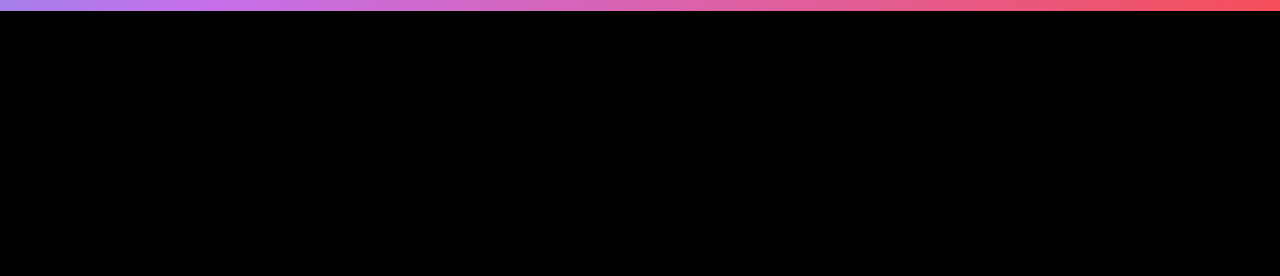
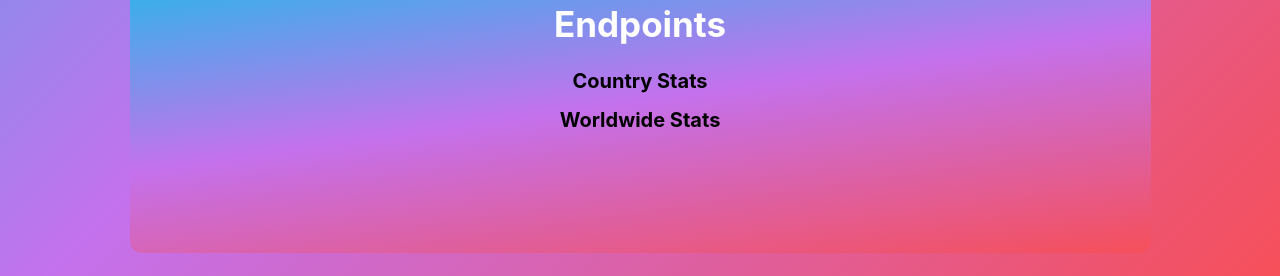
Before and after one commit to DHRUV-CODER/Covid-19-API, a Flask app: template templates/index.html in a window 1280 px wide. Shown: the part 905-1181 px from the top of the page. Before the commit the page ends 916 px from the top, so only its background shows below. Run offline with Flask 2, Linux system fonts and the light colour scheme; the template is opened without the code that fills it, so the values that code supplies are empty; parts of the project's set-up code (start-up, migrations or seed data) failed here and were passed over; some libraries are stand-ins or nearby versions; some web fonts are replaced.

Commit message:
major changes

```diff
--- a/templates/index.html
+++ b/templates/index.html
@@ -7,7 +7,8 @@
 	<meta property="og:title" content="Covid 19 Stats" />
 	<meta property="og:type" content="website" />
 	<meta property="og:url" content="https://Covid-19-API.dhruvnation1.repl.co" />
-    <meta property="og:image" content="https://images.unsplash.com/photo-1584036561566-baf8f5f1b144?ixid=MnwxMjA3fDB8MHxwaG90by1wYWdlfHx8fGVufDB8fHx8&ixlib=rb-1.2.1&auto=format&fit=crop&w=889&q=80" />
+	<meta property="og:image" content="https://images.unsplash.com/photo-1584036561566-baf8f5f1b144?ixid=MnwxMjA3fDB8MHxwaG90by1wYWdlfHx8fGVufDB8fHx8&ixlib=rb-1.2.1&auto=format&fit=crop&w=889&q=80"
+	/>
 	<meta property="og:description" content="⭐ Free Api Providing You Stats ⭐ Works 24/7 ⭐ Precise Data" />
 	<meta name="theme-color" content="#000000">
 
@@ -17,10 +18,10 @@
 	<meta charset="UTF-8">
 	<meta http-equiv="X-UA-Compatible" content="IE=edge">
 	<meta name="viewport" content="width=device-width, initial-scale=1.0">
-    <title>Home</title>
+	<title>Covid 19 Stats</title>
 	<style>
 		body {
-            height:auto;
+			height: auto;
 
 			background: linear-gradient(-45deg, #f64f59, #c471ed, #12c2e9);
 			/* W3C, IE 10+/ Edge, Firefox 16+, Chrome 26+, Opera 12+, Safari 7+ */
@@ -33,9 +34,9 @@
 			/* Hide horizontal scrollbar */
 		}
 
-        p {
+		p#demo {
 			color: black;
-            font-family:'Franklin Gothic Medium', 'Arial Narrow', Arial, sans-serif;
+			font-family: 'Franklin Gothic Medium', 'Arial Narrow', Arial, sans-serif;
 			text-align: center;
 			background-color: gainsboro;
 			border: 2px solid black;
@@ -57,6 +58,7 @@
 			box-shadow: 0 0 10px white;
 		}
 
+
 		/* Works on Firefox */
 		* {
 			scrollbar-width: thin;
@@ -73,8 +75,9 @@
 		}
 
 		*::-webkit-scrollbar-thumb {
+			background-color: grey;
 			border-radius: 20px;
-            border: 2px solid black;
+			border: 1px solid black;
 		}
 
 		.container {
@@ -91,6 +94,24 @@
 			font-family: -apple-system, BlinkMacSystemFont, 'Segoe UI', Roboto, Oxygen, Ubuntu, Cantarell, 'Open Sans', 'Helvetica Neue', sans-serif;
 			font-style: bold;
 			background-color: black;
+
+		}
+
+
+		.footer {
+			max-width: 955px;
+			/* border: 1px solid black; */
+			margin: auto;
+			height: 30vh;
+			padding: 33px;
+			overflow-y: auto;
+			margin-bottom: 23px;
+			border-radius: 12px;
+			color: black;
+			font-size: 15px;
+			font-family: system-ui;
+			font-style: bold;
+			background: linear-gradient(352deg, #f64f59, #c471ed, #12c2e9);
 
 		}
 
@@ -122,6 +143,7 @@
 		}
 
 		#btn {
+			display: none;
 			color: white;
 			border-radius: 6px;
 			background-color: black;
@@ -130,23 +152,70 @@
 			border-radius: 6px;
 			height: 40px;
 		}
+
 		p#demo {
-            all:none;
+			all: none;
 			color: greenyellow;
 			font-family: -apple-system, BlinkMacSystemFont, 'Segoe UI', Roboto, Oxygen, Ubuntu, Cantarell, 'Open Sans', 'Helvetica Neue', sans-serif;
 			background-color: black;
-            font-size: 15px;
+			font-size: 23px;
 		}
 
-        rect {
-            overflow: hidden;
+		h1 {
+			font-family: -apple-system, BlinkMacSystemFont, 'Segoe UI', Roboto, Oxygen, Ubuntu, Cantarell, 'Open Sans', 'Helvetica Neue', sans-serif;
+			font-size: 35px;
+			color: white;
 		}
 
+
+		a {
+			text-decoration: none;
+			font-size: 20px;
+			font-family: -apple-system, BlinkMacSystemFont, 'Segoe UI', Roboto, Oxygen, Ubuntu, Cantarell, 'Open Sans', 'Helvetica Neue', sans-serif;
+		}
+
+		a#link {
+			text-decoration: none;
+			font-size: 25px;
+			font-family: fantasy;
+			color: greenyellow;
+		}
+
+		/* unvisited link */
+		a:link {
+			color: black;
+
+		}
+
+		/* visited link */
+		a:visited {
+			color: black;
+		}
+
+		/* mouse over link */
+		a:hover {
+			color: grey;
+		}
+
+		/* selected link */
+		a:active {
+			color: black;
+		}
+
+		footer {
+			position: auto;
+			left: 0;
+			bottom: 0;
+			width: 100%;
+			background-color: transparent;
+			color: black;
+		}
 	</style>
 	<!--Load the AJAX API-->
-    <script type="text/javascript" src="https://www.gstatic.com/charts/loader.js"></script>
+	<script type="text/javascript" src="https://www.gstatic.com/charts/loader.js">
+
+	</script>
 	<script type="text/javascript">
-
 		// Load the Visualization API and the corechart package.
       google.charts.load('current', {'packages':['corechart']});
 
@@ -169,9 +238,9 @@
         ]);
 
         // Set chart options
-        var options = {'title':'Stats For Corona Virus',
-                        'width':600,
-                        'height':300,
+        var options = {'title':'Realtime Covid Stats Across The Globe',
+                        'width':900,
+                        'height':600,
                         'backgroundColor': 'transparent',
                         'is3D':true
                        };
@@ -184,13 +253,15 @@
 </head>
 
 <body>
-    <script src="prism.js"></script>
+	<script src="prism.js">
+
+	</script>
 
 	</head>
 
 	<body>
 		<div class="container">
-            <p id="demo"></p>
+			<p id="demo">Hit Enter To Trigger Api Call</p>
 
 		</div>
 		<center>
@@ -200,10 +271,18 @@
 
             </form>
             <div class="link">
-                <p id="link">Empty Please Enter Country</p>
+                <a href id="link">Empty Please Enter Country</a>
             </div>
                 <!--Div that will hold the pie chart-->
+
     <div id="chart_div"></div>
+    		<div class="footer">
+			    <h1 id="endpoints">Endpoints</h1>
+<p ><strong><a href="https://covid-19-api.dhruvnation1.repl.co/country=india" target="_blank">Country Stats</a></strong></p>
+<p ><strong><a href="https://covid-19-api.dhruvnation1.repl.co/worldwide" target="_blank">Worldwide Stats</a></strong></p>
+
+		</div>
+
         </center>
 
         <script>
@@ -216,12 +295,13 @@
 
                 Http.onreadystatechange = (e) => {
                     var data = Http.responseText;
+
                     document.getElementById("demo").innerText = data;
                     // document.getElementById("demo").innerText = JSON.stringify(data, undefined, 4);
 
                 }
                 var x = document.getElementById("country").value;
-                document.getElementById("link").innerHTML = "https://Covid-19-API.dhruvnation1.repl.co/country=" + x;
+                document.getElementById("link").innerHTML = `<a id="link" href='https://Covid-19-API.dhruvnation1.repl.co/country=${x}' target=\"_blank\">${x}'s Stats , Click Me</a>`;
             }
 
         </script>
```
Lines whose indentation alone changed are shown as unchanged.
